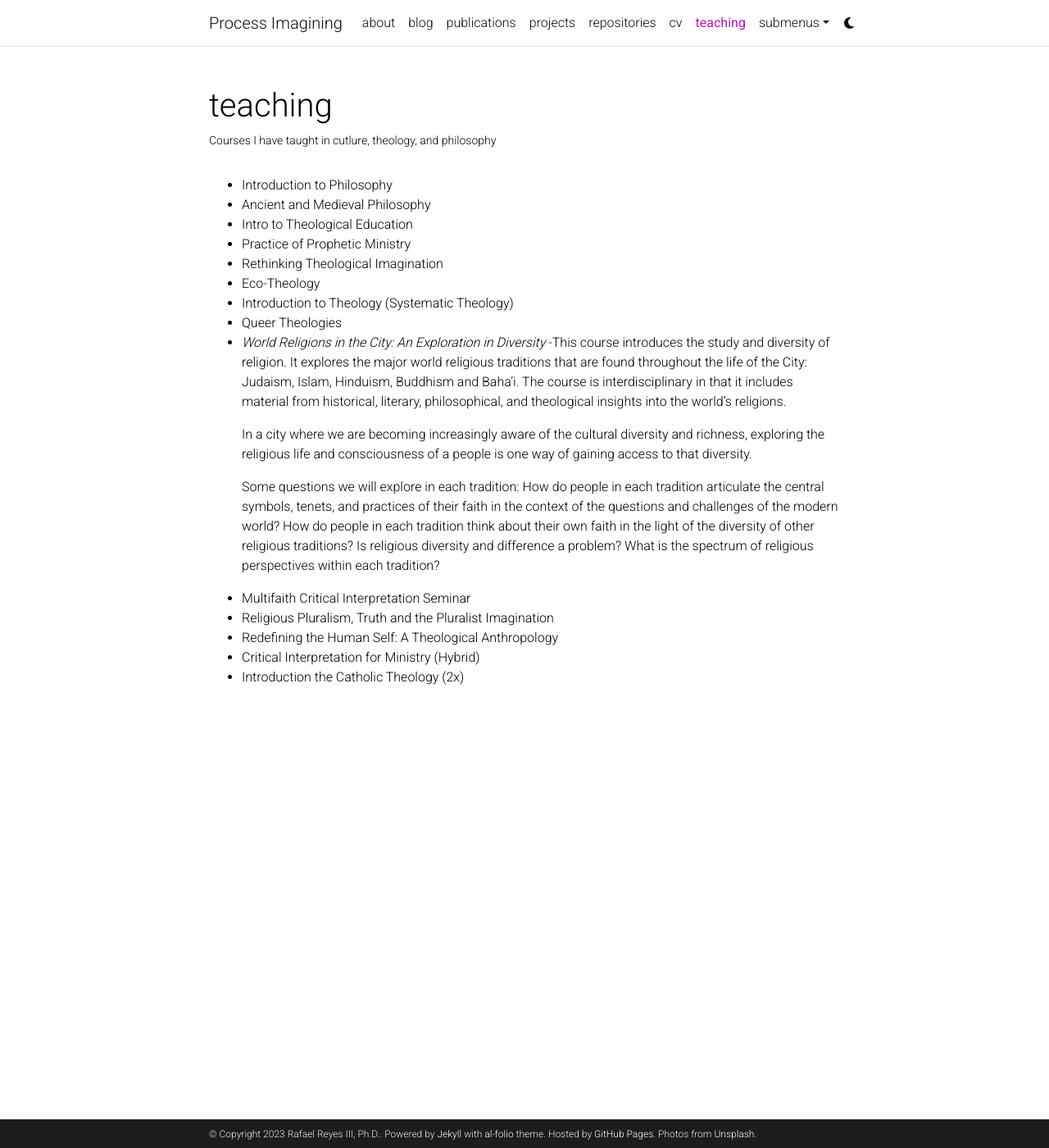
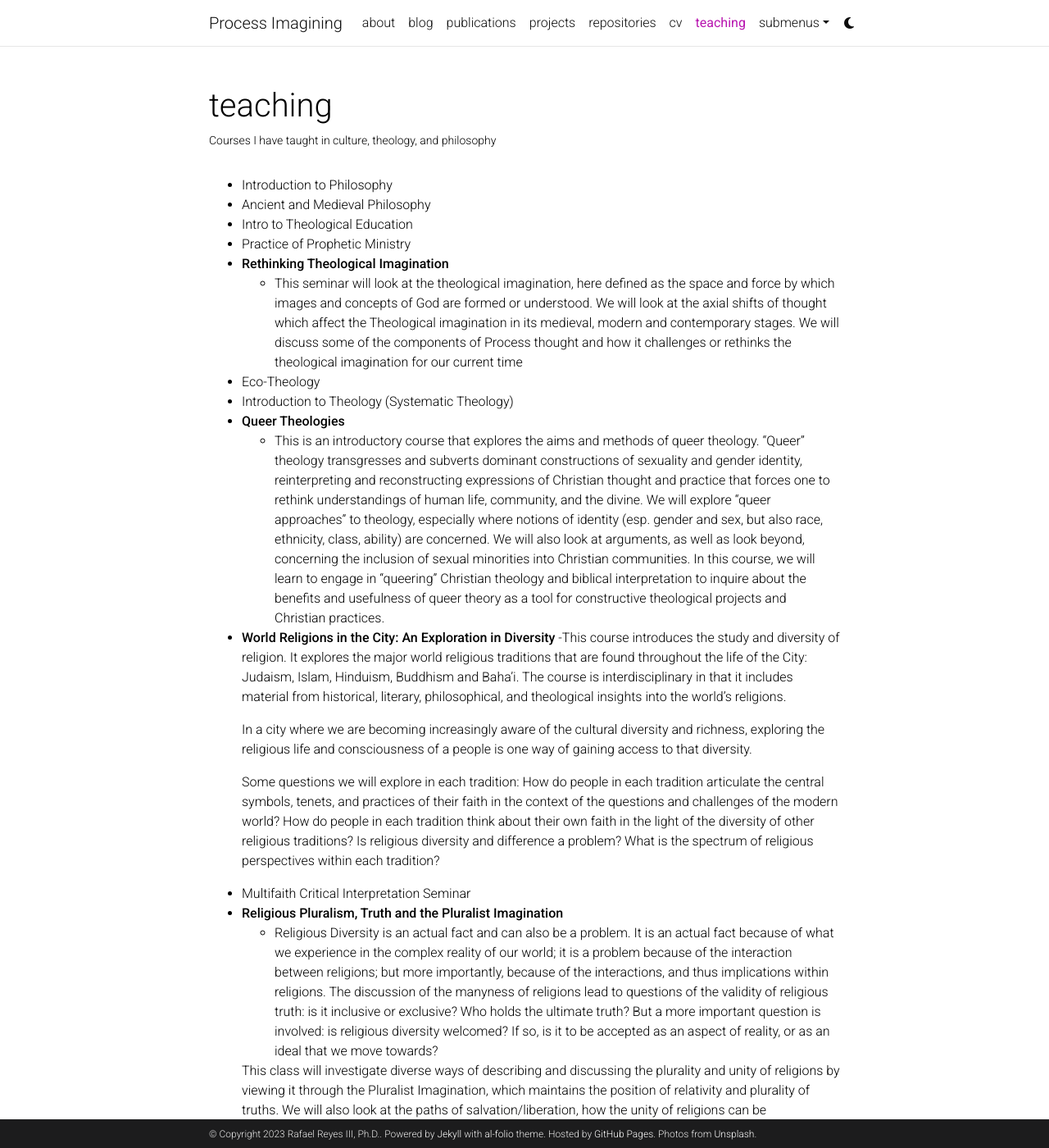
Before and after one commit to rafaelr3/pi.github.io, a Jekyll site: the page built from _pages/teaching.md, in a window 1280 px wide and 1400 px high. Shown: the whole window at 82% size. Built offline with Jekyll 4.4.1, drawn with Linux system fonts in a browser that asks for light colours; comment, search, counter and statistics services are not loaded; a style sheet for code colours, icons or effects is not loaded.

Commit message:
Update teaching.md

```diff
--- a/_pages/teaching.md
+++ b/_pages/teaching.md
@@ -2,7 +2,7 @@
 layout: page
 permalink: /teaching/
 title: teaching
-description: Courses I have taught in cutlure, theology, and philosophy
+description: Courses I have taught in culture, theology, and philosophy
 nav: true
 nav_order: 5
 ---
@@ -11,11 +11,13 @@ nav_order: 5
 - Ancient and Medieval Philosophy
 - Intro to Theological Education
 - Practice of Prophetic Ministry
-- Rethinking Theological Imagination
+- __Rethinking Theological Imagination__
+    - This seminar will look at the theological imagination, here defined as the space and force by which images and concepts of God are formed or understood. We will look at the axial shifts of thought which affect the Theological imagination in its medieval, modern and contemporary stages. We will discuss some of the components of Process thought and how it challenges or rethinks the theological imagination for our current time
 - Eco-Theology
 - Introduction to Theology (Systematic Theology)
-- Queer Theologies
-- _World Religions in the City: An Exploration in Diversity_
+- __Queer Theologies__
+    - This is an introductory course that explores the aims and methods of queer theology. "Queer" theology transgresses and subverts dominant constructions of sexuality and gender identity, reinterpreting and reconstructing expressions of Christian thought and practice that forces one to rethink understandings of human life, community, and the divine.  We will explore “queer approaches” to theology, especially where notions of identity (esp. gender and sex, but also race, ethnicity, class, ability) are concerned. We will also look at arguments, as well as look beyond, concerning the inclusion of sexual minorities into Christian communities. In this course, we will learn to engage in "queering" Christian theology and biblical interpretation to inquire about the benefits and usefulness of queer theory as a tool for constructive theological projects and Christian practices.
+- __World Religions in the City: An Exploration in Diversity__
     -This course introduces the study and diversity of religion. It explores the major world religious traditions that are found throughout the life of the City: Judaism, Islam, Hinduism, Buddhism and Baha’i. The course is interdisciplinary in that it includes material from historical, literary, philosophical, and theological insights into the world's religions.
 
     In a city where we are becoming increasingly aware of the cultural diversity and richness, exploring the religious life and consciousness of a people is one way of gaining access to that diversity.
@@ -23,7 +25,11 @@ nav_order: 5
     Some questions we will explore in each tradition: How do people in each tradition articulate the central symbols, tenets, and practices of their faith in the context of the questions and challenges of the modern world? How do people in each tradition think about their own faith in the light of the diversity of other religious traditions? Is religious diversity and difference a problem? What is the spectrum of religious perspectives within each tradition?
 
 - Multifaith Critical Interpretation Seminar
-- Religious Pluralism, Truth and the Pluralist Imagination
+- __Religious Pluralism, Truth and the Pluralist Imagination__
+    - Religious Diversity is an actual fact and can also be a problem.  It is an actual fact because of what we experience in the complex reality of our world; it is a problem because of the interaction between religions; but more importantly, because of the interactions, and thus implications within religions.  The discussion of the manyness of religions lead to questions of the validity of religious truth: is it inclusive or exclusive? Who holds the ultimate truth?  But a more important question is involved: is religious diversity welcomed?  If so, is it to be accepted as an aspect of reality, or as an ideal that we move towards?
+
+    This class will investigate diverse ways of describing and discussing the plurality and unity of religions by viewing it through the Pluralist Imagination, which maintains the position of relativity and plurality of truths.  We will also look at the paths of salvation/liberation, how the unity of religions can be conceptualized through a world theology.
+
 - Redefining the Human Self: A Theological Anthropology
 - Critical Interpretation for Ministry (Hybrid)
 - Introduction the Catholic Theology (2x)
```
